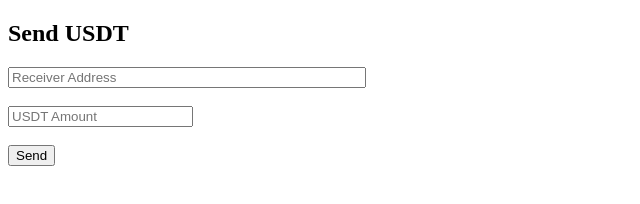
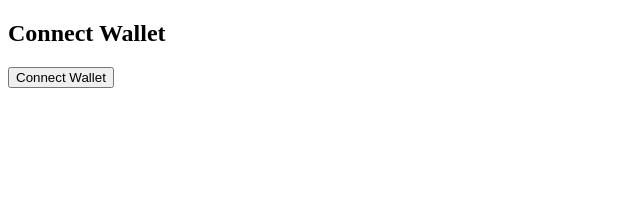
Before and after one commit to morepay36-commits/my-vercel-project, a plain HTML site: page index.html in a window 1280 px wide. Shown: the whole page, without its empty margins (0-640 px from the left). Drawn offline with nearby package versions, Linux system fonts and the light colour scheme.

Commit message:
Update index.html

```diff
--- a/index.html
+++ b/index.html
@@ -1,50 +1,25 @@
 <!DOCTYPE html>
 <html>
 <head>
-  <title>Send USDT</title>
-  <script src="https://cdn.jsdelivr.net/npm/ethers@5.7.2/dist/ethers.umd.min.js"></script>
+  <title>Wallet Connect</title>
+  <script src="https://cdn.jsdelivr.net/npm/ethers@6.8.1/dist/ethers.min.js"></script>
 </head>
 <body>
 
-<h2>Send USDT</h2>
-
-<input id="to" placeholder="Receiver Address" style="width:350px"><br><br>
-<input id="amount" placeholder="USDT Amount"><br><br>
-
-<button onclick="sendUSDT()">Send</button>
-
-<p id="status"></p>
+<h2>Connect Wallet</h2>
+<button onclick="connectWallet()">Connect Wallet</button>
+<p id="wallet"></p>
 
 <script>
-const USDT_ADDRESS = "0x55d398326f99059fF775485246999027B3197955"; // BSC USDT
-const USDT_ABI = [
-  "function transfer(address to, uint amount) returns (bool)",
-  "function decimals() view returns (uint8)"
-];
-
-async function sendUSDT() {
-  if (!window.ethereum) {
-    alert("Wallet not found");
-    return;
+async function connectWallet() {
+  if (window.ethereum) {
+    const provider = new ethers.BrowserProvider(window.ethereum);
+    const accounts = await provider.send("eth_requestAccounts", []);
+    document.getElementById("wallet").innerText =
+      "Connected: " + accounts[0];
+  } else {
+    alert("Install MetaMask or Trust Wallet");
   }
-
-  const to = document.getElementById("to").value;
-  const amount = document.getElementById("amount").value;
-
-  const provider = new ethers.providers.Web3Provider(window.ethereum);
-  await provider.send("eth_requestAccounts", []);
-  const signer = provider.getSigner();
-
-  const usdt = new ethers.Contract(USDT_ADDRESS, USDT_ABI, signer);
-  const decimals = await usdt.decimals();
-  const value = ethers.utils.parseUnits(amount, decimals);
-
-  document.getElementById("status").innerText = "Confirm in wallet...";
-
-  const tx = await usdt.transfer(to, value);
-  await tx.wait();
-
-  document.getElementById("status").innerText = "Sent successfully ✅";
 }
 </script>
 
```
